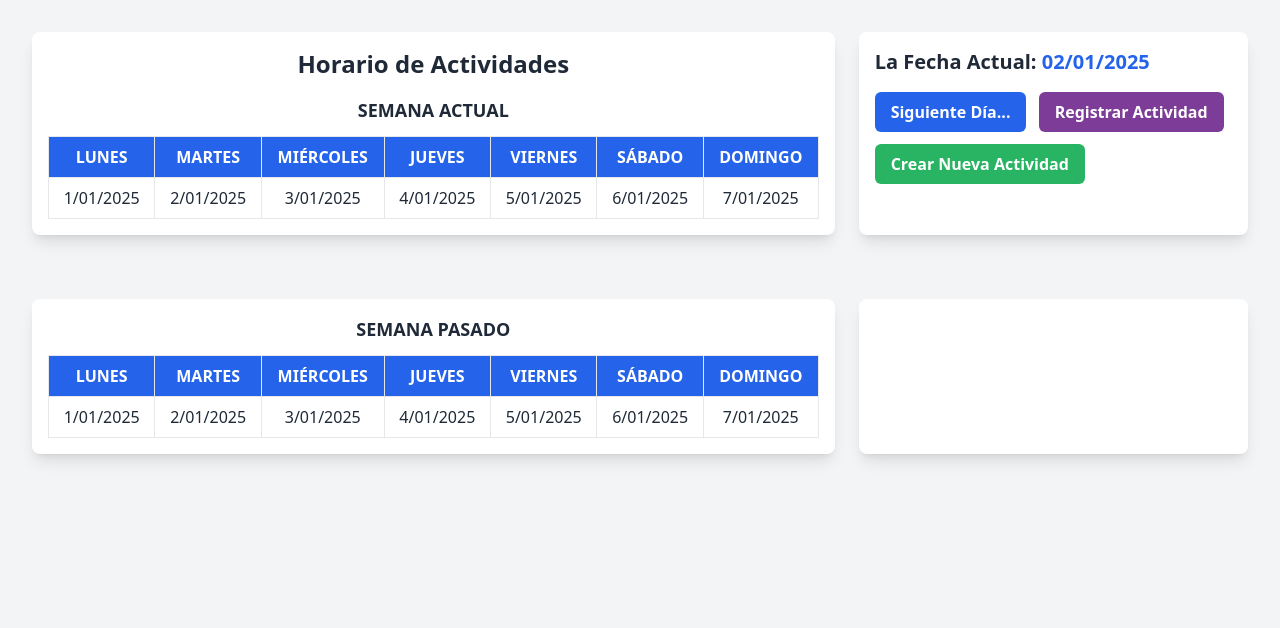
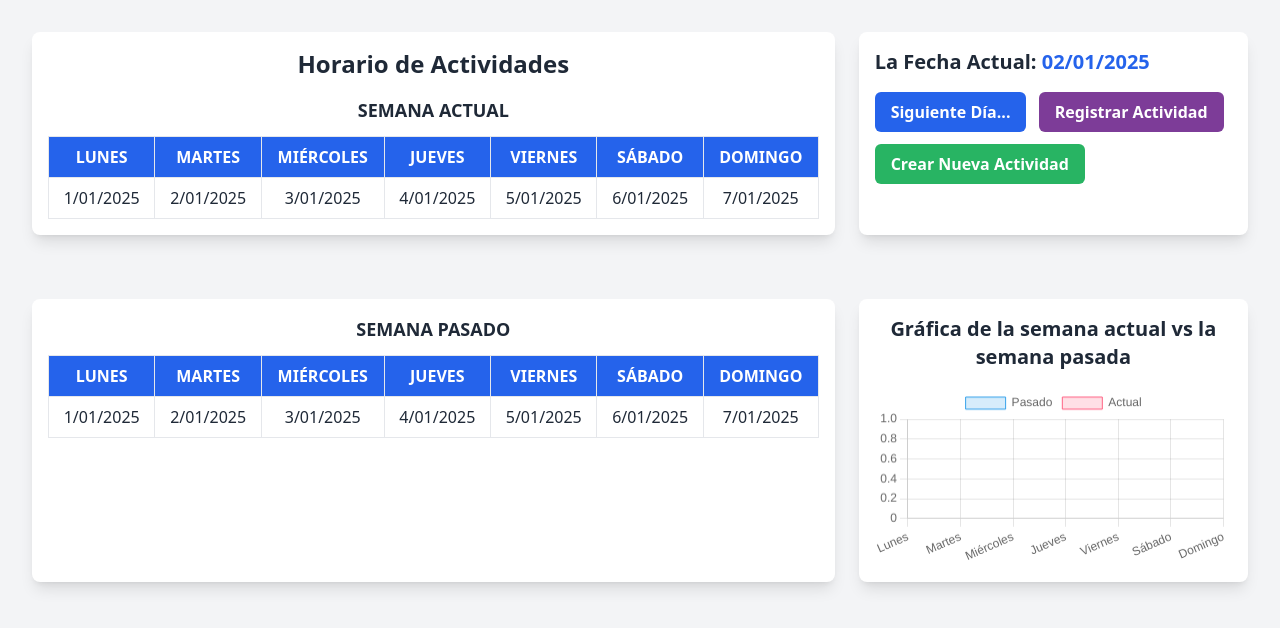
Before and after one commit to CarlosHaroPolo/Productividad_Node.j, a website: page fronend/index.html in a window 1280 px wide. Drawn offline with nearby package versions, Linux system fonts and the light colour scheme; no server answers.

Commit message:
Los botones estan bien, las tablas estan bien y el grafico esta bien

```diff
--- a/fronend/index.html
+++ b/fronend/index.html
@@ -140,11 +140,17 @@
 
     <!-- Tarjeta Botones/Fecha Actual (1 columna en md) -->
     <div class="card">
+      <h3 class="text-xl font-semibold mb-4 text-center">
+        Gráfica de la semana actual vs la semana pasada
+      </h3>
+      <canvas id="myChart" width="400" height="200"></canvas>
 
     </div>
     <!-- Fin Tarjeta Botones -->
   </div>
 </div>
+
+
 
   <!-- =========================
        MODALES SIN BOOTSTRAP
@@ -337,6 +343,8 @@
 </div>
 
   <!-- Scripts de tu proyecto -->
+  <script src="src/js/grafica/crearGrafico.js"></script>
+
   <script src="src/js/public.js"></script>
   <script src="src/js/tabla/fillHeader.js"></script>
   <script src="src/js/tabla/filltable.js"></script>
@@ -345,9 +353,11 @@
   <script src="src/js/Actividad/index.js"></script>
   <script src="src/js/Crear_Nueva_actividad/index.js"></script>
 <script src="src/js/editar/index.js"></script>
+
+
   <!--libreria -->
   <script type="text/javascript" src="https://cdn.jsdelivr.net/npm/toastify-js"></script>
-
+  <script src="https://cdn.jsdelivr.net/npm/chart.js"></script>
   <!-- Funciones para abrir/cerrar modales -->
   <script>
     function openModal(modalId) {
@@ -380,5 +390,13 @@
     document.getElementById(modalId).classList.add("hidden");
   }
 </script>
+
+<script>
+  crearGrafico();
+</script>
+
+
+
+
 </body>
 </html>
--- /dev/null
+++ b/fronend/src/js/grafica/crearGrafico.js
@@ -0,0 +1,56 @@
+let myChart; // Variable global para mantener la referencia al gráfico
+
+// Función para crear el gráfico inicialmente
+function crearGrafico() {
+    const ctx = document.getElementById('myChart').getContext('2d');
+    myChart = new Chart(ctx, {
+        type: 'line',
+        data: {
+            labels: ['Lunes', 'Martes', 'Miércoles', 'Jueves', 'Viernes', 'Sábado', 'Domingo'],
+            datasets: [{
+                label: 'Pasado',
+                data: [],
+                backgroundColor: 'rgba(54, 162, 235, 0.2)',
+                borderColor: 'rgba(54, 162, 235, 1)',
+                borderWidth: 1,
+                fill: false
+            }, {
+                label: 'Actual',
+                data: [],
+                backgroundColor: 'rgba(255, 99, 132, 0.2)',
+                borderColor: 'rgba(255, 99, 132, 1)',
+                borderWidth: 1,
+                fill: false
+            }]
+        },
+        options: {
+            scales: {
+                y: {
+                    beginAtZero: true
+                }
+            }
+        }
+    });
+}
+
+// Función para actualizar los datos del gráfico
+function actualizarDatosGrafico(currentWeek, pastWeek) {
+    const arregloCurrentWeek = [];
+    const arregloPastWeek = [];
+
+    // Llenar los arreglos con datos
+    for (let index = 0; index < 7; index++) {
+        arregloCurrentWeek.push(currentWeek.days[index].totalHora);
+        arregloPastWeek.push(pastWeek.days[index].totalHora);
+    }
+    console.log(arregloCurrentWeek);
+    console.log(arregloPastWeek);
+    // Actualizar datos si el gráfico ya existe
+    if (myChart) {
+        myChart.data.datasets[0].data = arregloPastWeek;
+        myChart.data.datasets[1].data = arregloCurrentWeek;
+        myChart.update();
+    } else {
+        console.error('El gráfico no ha sido inicializado.');
+    }
+}
--- a/fronend/src/js/tabla/filltable.js
+++ b/fronend/src/js/tabla/filltable.js
@@ -59,8 +59,9 @@ function appendCelda(fila, contenido, clase) {
 
 //ACA SOLO TE ENCARGAS DE LA PARTE ESPECIAL PARA COLOCAR EL NUMERO UN INPUY ademas del texto agregar un  buttron
 function appendCeldEspecial(fila, contenido) {
+    const celda = document.createElement('td');    //btnEditarActivity}
     if(contenido!==''){
-        const celda = document.createElement('td');    //btnEditarActivity
+
 
         celda.innerHTML = `
   <div class="EditarActivity" style="display: flex; align-items: center;">
@@ -68,9 +69,9 @@ function appendCeldEspecial(fila, contenido) {
     <button type="button" class="btn btn-dark" onclick="openModal('modalEditar')">editar</button>
   </div>
 `;
-        fila.appendChild(celda);
+
     }
-
+    fila.appendChild(celda);
 }
 
 
--- a/fronend/src/js/tabla/index.js
+++ b/fronend/src/js/tabla/index.js
@@ -5,6 +5,7 @@ function actualizarTabla() {
     AllfillHeader(); // Actualizar todas las cabeceras
     clearTable(currentWeek,"t1"); // Limpiar tabla
     clearTable(pastWeek,"t2"); // Limpiar tabla
+
     obtenerYUsarDatos(currentWeek,"t1").then(() => {
         const idDiaHoy = idDiaActualCurrentWeek();
         const activityArray = currentWeek.days[idDiaHoy].activityArray;
@@ -40,6 +41,6 @@ function actualizarTabla() {
         console.error("Error al obtener y usar los datos:", error);
     });
 
-    obtenerYUsarDatos(pastWeek,"t2");
+    obtenerYUsarDatos(pastWeek,"t2").then(()=>{  actualizarDatosGrafico(currentWeek, pastWeek)});
 
 }
```
Also changed, not shown: 1 other file.
